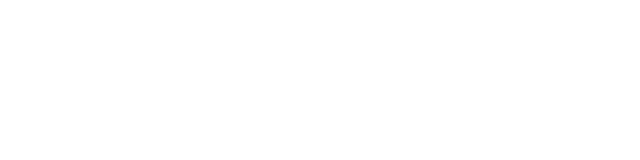
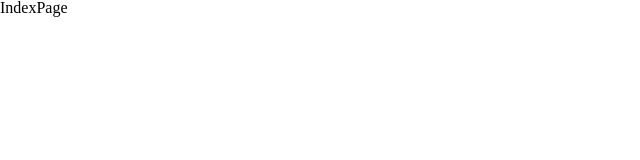
Before and after one commit to egghit/gammeokda, a React (Vite) app: page / in a window 1280 px wide. Shown: the top 160 px of the page, without its empty margins (0-640 px from the left). Built offline with nearby package versions, Linux system fonts and the light colour scheme.

Commit message:
[modify] file structure

```diff
--- a/src/App.tsx
+++ b/src/App.tsx
@@ -1,5 +1,27 @@
+import { createBrowserRouter, RouterProvider } from 'react-router-dom';
+import { RecoilRoot } from 'recoil';
+
+import CalendarPage from '@/pages/CalendarPage';
+import IndexPage from '@/pages/IndexPage';
+import GlobalStyle from '@/styles/reset';
+
+const router = createBrowserRouter([
+  {
+    path: '/',
+    element: <IndexPage />,
+  },
+  { path: 'calendar', element: <CalendarPage /> },
+]);
+
 const App = () => {
-  return <div />;
+  return (
+    <>
+      <GlobalStyle />
+      <RecoilRoot>
+        <RouterProvider router={router} />
+      </RecoilRoot>
+    </>
+  );
 };
 
 export default App;
--- a/src/main.tsx
+++ b/src/main.tsx
@@ -1,23 +1,5 @@
 import ReactDOM from 'react-dom/client';
-import { createBrowserRouter, RouterProvider } from 'react-router-dom';
-import { RecoilRoot } from 'recoil';
 
 import App from './App';
-import Calendar from './components/CalendarPage/Calendar';
 
-import GlobalStyle from '@/styles/reset';
-
-const router = createBrowserRouter([
-  {
-    path: '/',
-    element: <App />,
-  },
-  { path: 'calendar', element: <Calendar /> },
-]);
-
-ReactDOM.createRoot(document.getElementById('root') as HTMLElement).render(
-  <RecoilRoot>
-    <GlobalStyle />
-    <RouterProvider router={router} />
-  </RecoilRoot>,
-);
+ReactDOM.createRoot(document.getElementById('root') as HTMLElement).render(<App />);
--- /dev/null
+++ b/src/pages/CalendarPage.tsx
@@ -0,0 +1,5 @@
+const CalendarPage = () => {
+  return <div>CalendarPage</div>;
+};
+
+export default CalendarPage;
--- /dev/null
+++ b/src/pages/IndexPage.tsx
@@ -0,0 +1,5 @@
+const IndexPage = () => {
+  return <div>IndexPage</div>;
+};
+
+export default IndexPage;
```
Also changed, not shown: 1 other file (tests, documents, lock files or other folders).
